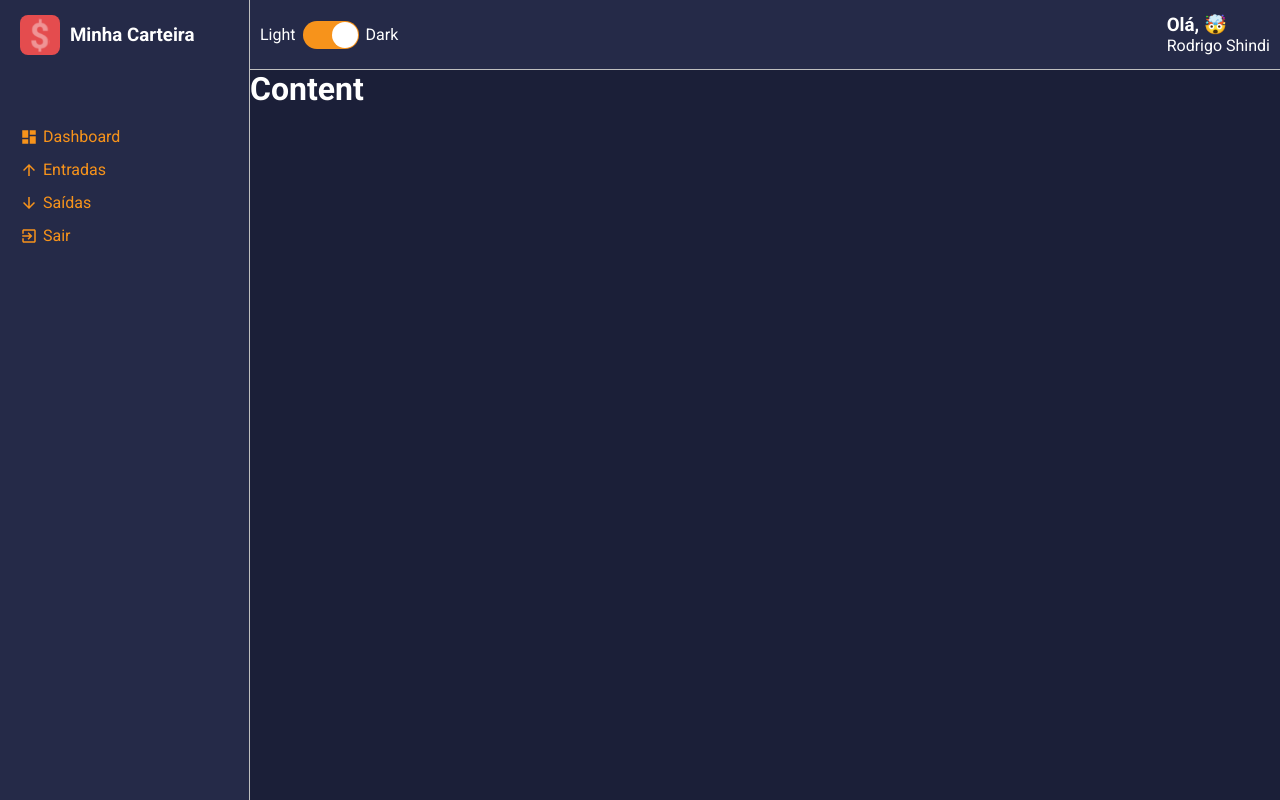
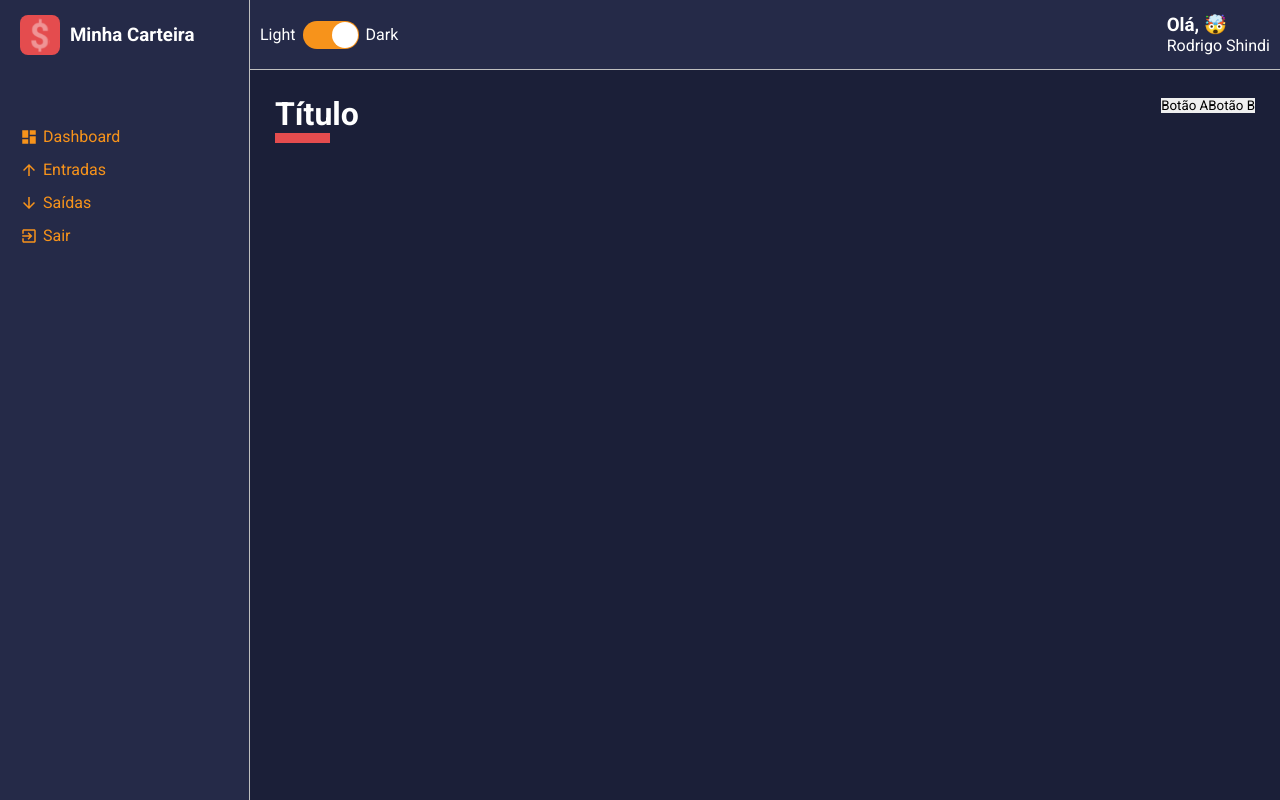
Before and after one commit to shindiogawa/typescript-layout-dashboard, a React (Create React App) app: page /list/1 in a window 1280 px wide. Built offline with nearby package versions, Linux system fonts and the light colour scheme.

Commit message:
Created header contents

```diff
--- a/src/App.tsx
+++ b/src/App.tsx
@@ -3,12 +3,14 @@
 import GlobalStyles from './styles/GlobalStyles'
 import { ThemeProvider } from 'styled-components'
 import dark from './styles/themes/dark'
-
+import Dashboard from './pages/Dashboard'
 const App: React.FC = () => {
   return (
     <ThemeProvider theme={dark}>
       <GlobalStyles />
-      <Layout />
+      <Layout>
+        <Dashboard />
+      </Layout>
     </ThemeProvider>
   )
 }
--- a/src/components/Content/index.tsx
+++ b/src/components/Content/index.tsx
@@ -2,12 +2,8 @@
 import { Container } from './styles'
 // import { Container } from './styles';
 
-const Content: React.FC = () => {
-  return (
-    <Container>
-      <h1>Content</h1>
-    </Container>
-  )
+const Content: React.FC = ({ children }) => {
+  return <Container>{children}</Container>
 }
 
 export default Content
--- a/src/components/Content/styles.ts
+++ b/src/components/Content/styles.ts
@@ -4,4 +4,5 @@
   grid-area: CT;
   color: ${props => props.theme.colors.white};
   background-color: ${props => props.theme.colors.primary};
+  padding: 25px;
 `
--- /dev/null
+++ b/src/components/ContentHeader/index.tsx
@@ -0,0 +1,18 @@
+import React from 'react'
+import { Container, Controllers, TitleContainer } from './styles'
+
+const ContentHeader: React.FC = () => {
+  return (
+    <Container>
+      <TitleContainer>
+        <h1> Título</h1>
+      </TitleContainer>
+      <Controllers>
+        <button type="button">Botão A</button>
+        <button type="button">Botão B</button>
+      </Controllers>
+    </Container>
+  )
+}
+
+export default ContentHeader
--- /dev/null
+++ b/src/components/ContentHeader/styles.ts
@@ -0,0 +1,25 @@
+import styled from 'styled-components'
+
+export const Container = styled.div`
+  width: 100%;
+
+  display: flex;
+  justify-content: space-between;
+
+  margin-bottom: 25px;
+`
+
+export const TitleContainer = styled.div`
+  > h1 {
+    color: ${props => props.theme.colors.white};
+
+    &::after {
+      content: '';
+      display: block;
+      width: 55px;
+      border-bottom: 10px solid ${props => props.theme.colors.warning};
+    }
+  }
+`
+
+export const Controllers = styled.div``
--- a/src/components/Layout/index.tsx
+++ b/src/components/Layout/index.tsx
@@ -4,12 +4,12 @@
 import MainHeader from '../MainHeader'
 import { Grid } from './styles'
 
-const Layout: React.FC = () => {
+const Layout: React.FC = ({ children }) => {
   return (
     <Grid>
       <MainHeader />
       <Aside />
-      <Content />
+      <Content>{children}</Content>
     </Grid>
   )
 }
--- a/src/pages/Dashboard/index.tsx
+++ b/src/pages/Dashboard/index.tsx
@@ -1,7 +1,13 @@
 import React from 'react'
+import ContentHeader from '../../components/ContentHeader'
+import { Container } from './styles'
 
 const Dashboard: React.FC = () => {
-  return <h1> Dashboard</h1>
+  return (
+    <Container>
+      <ContentHeader />
+    </Container>
+  )
 }
 
 export default Dashboard
--- /dev/null
+++ b/src/pages/Dashboard/styles.ts
@@ -0,0 +1,3 @@
+import styled from 'styled-components'
+
+export const Container = styled.div``
```
